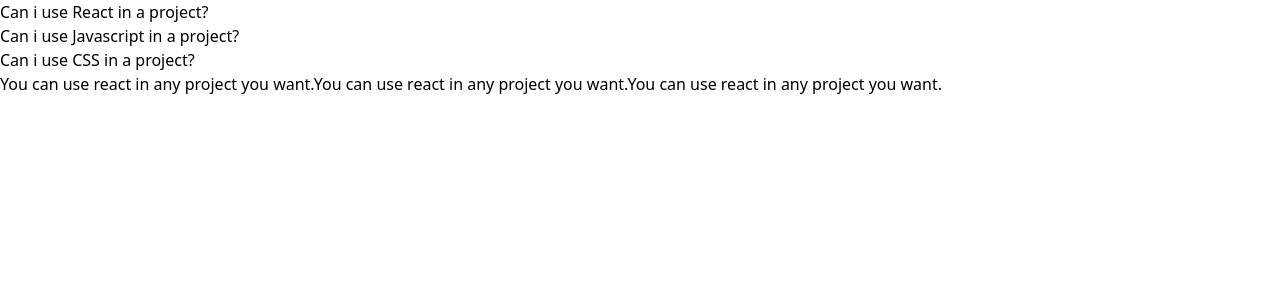
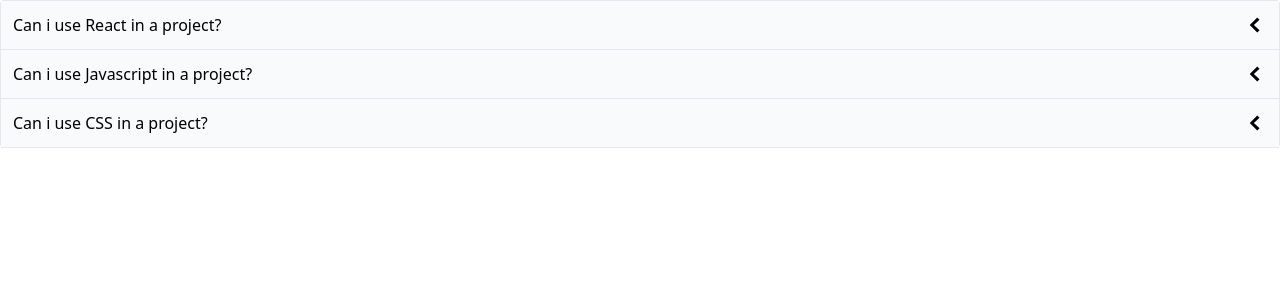
Before and after one commit to shreesh30/Components, a React (Create React App) app: page / in a window 1280 px wide. Shown: the top 300 px of the page. Built offline with nearby package versions, Linux system fonts and the light colour scheme.

Commit message:
conditional rendering and different event handler methods

```diff
--- a/src/components/Accordion.js
+++ b/src/components/Accordion.js
@@ -1,24 +1,43 @@
 import { useState } from "react";
+import { GoChevronDown, GoChevronLeft } from "react-icons/go";
 
 function Accordion({ items }) {
-  const [expandedIndex, setExpandedIndex] = useState(2);
+  const [expandedIndex, setExpandedIndex] = useState(-1);
 
   const handleClick = (nextIndex) => {
-    setExpandedIndex(nextIndex);
+    setExpandedIndex((currentExpandedIndex) => {
+      if (currentExpandedIndex === nextIndex) {
+        return -1;
+      } else {
+        return nextIndex;
+      }
+    });
   };
 
   const renderedItems = items.map((item, index) => {
     const isExpanded = index === expandedIndex;
 
+    const icon = (
+      <span className="text-2xl">
+        {isExpanded ? <GoChevronDown /> : <GoChevronLeft />}
+      </span>
+    );
+
     return (
       <div key={item.id}>
-        <div onClick={() => handleClick(index)}>{item.label}</div>
-        {isExpanded && <div>{item.content}</div>}
+        <div
+          className="flex justify-between p-3 bg-gray-50 border-b items-center cursor-pointer"
+          onClick={() => handleClick(index)}
+        >
+          {item.label}
+          {icon}
+        </div>
+        {isExpanded && <div className="border-b p-5">{item.content}</div>}
       </div>
     );
   });
 
-  return <div>{renderedItems}</div>;
+  return <div className="border-x border-t rounded">{renderedItems}</div>;
 }
 
 export default Accordion;
```
